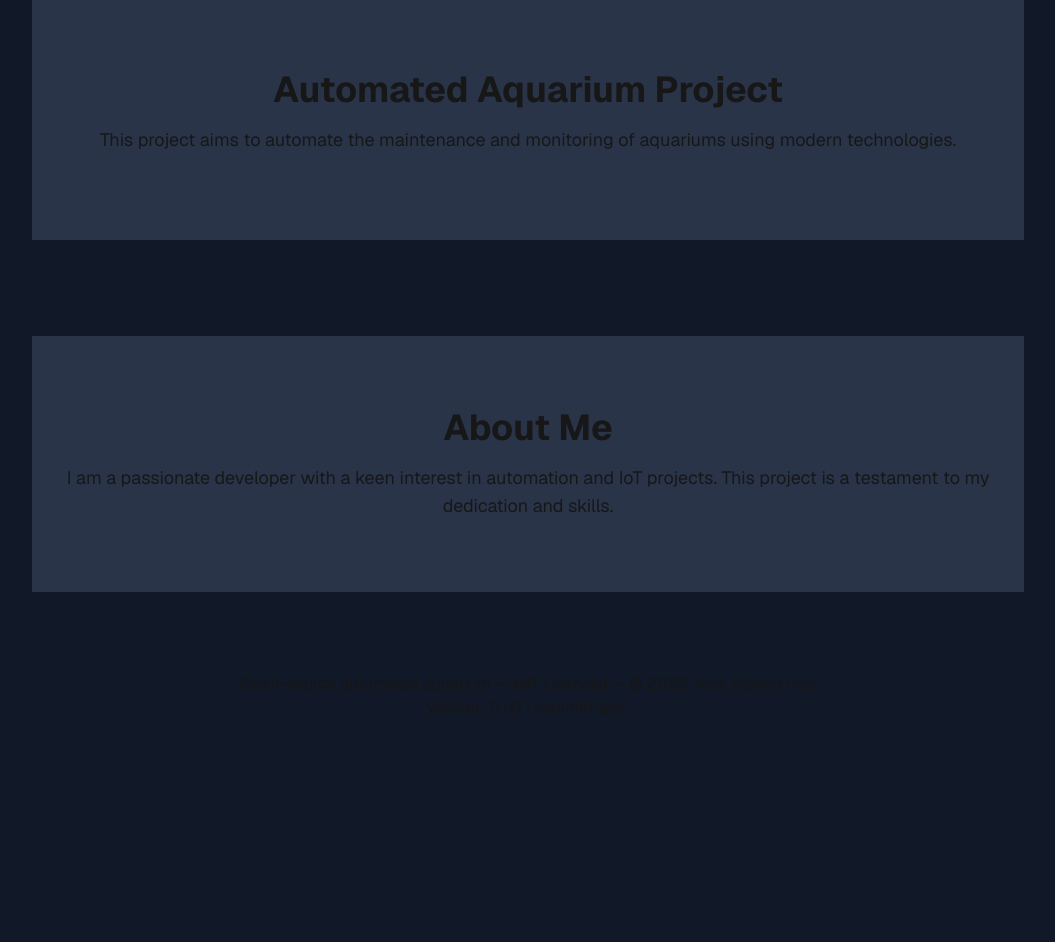
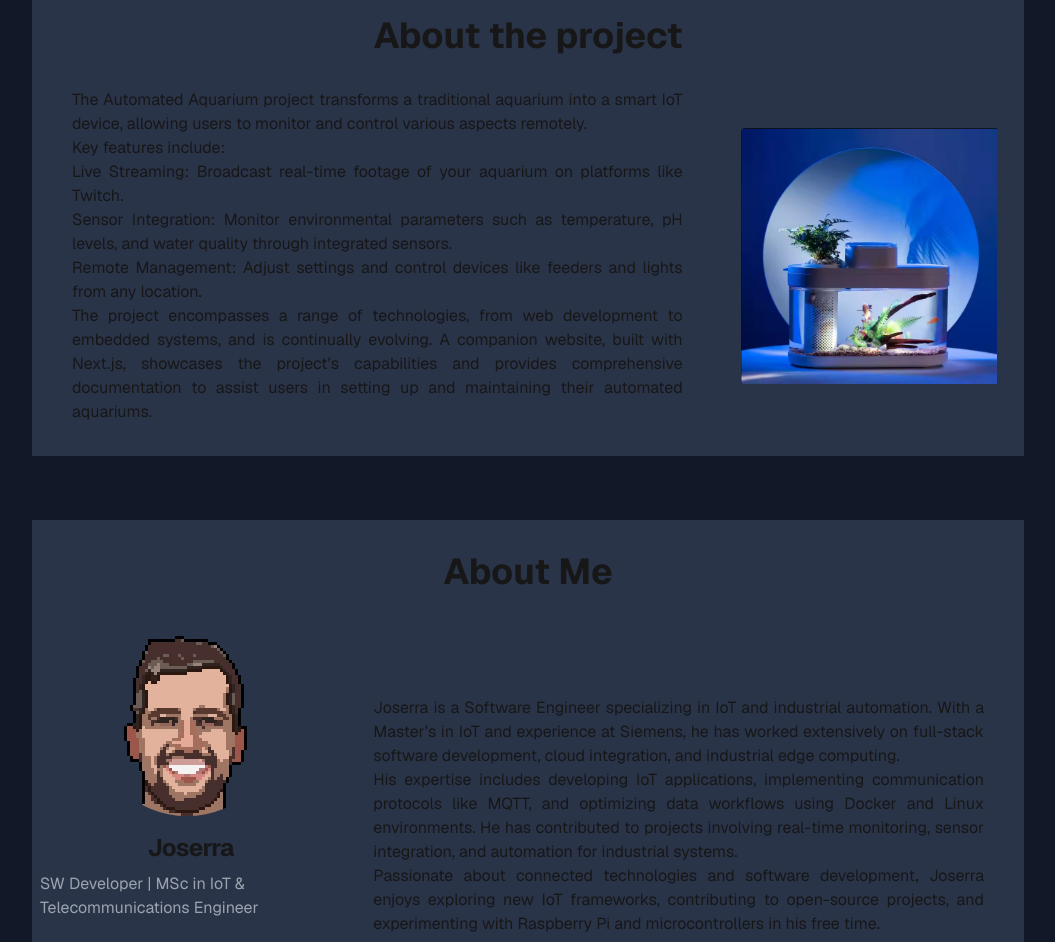
Before and after one commit to gowthamde24/automated-aquarium-web, a Next.js app: page /about in a window 1280 px wide. Shown: the part 160-1102 px from the top of the page, without its empty margins (112-1167 px from the left). Before the commit the page ends 880 px from the top, so only its background shows below. Built offline with nearby package versions, Linux system fonts and the light colour scheme.

Commit message:
Feat: Fill "About" page

```diff
--- a/src/app/about/page.tsx
+++ b/src/app/about/page.tsx
@@ -1,16 +1,87 @@
+import Image from "next/image";
+import { SocialIcons } from "@/components/Social-Icons";
+
 export default function About() {
   return (
     <div className="flex flex-col items-center justify-center p-8 pb-20 gap-16 sm:p-20 pt-32 ml-16 mr-16">
-      <div className="bg-[rgb(42,52,73)] w-full h-64 flex items-center justify-center mb-8">
-        <div className="text-center">
-          <h1 className="text-4xl font-bold mb-4">Automated Aquarium Project</h1>
-          <p className="text-lg">This project aims to automate the maintenance and monitoring of aquariums using modern technologies.</p>
+      <div className="bg-[rgb(42,52,73)] w-full">
+        <h1 className="text-4xl font-bold text-center mt-8">
+          About the project
+        </h1>
+        <div className="divide-y divide-gray-200">
+          <div className="space-y-2 xl:grid xl:grid-cols-3 xl:gap-x-8 xl:space-y-0 items-center">
+            <div className="prose prose-invert max-w-none pt-8 pb-8 xl:col-span-2 flex ml-10 text-justify">
+              The Automated Aquarium project transforms a traditional aquarium
+              into a smart IoT device, allowing users to monitor and control
+              various aspects remotely.
+              <br className="extra-space" />
+              Key features include: <br className="extra-space" />
+              Live Streaming: Broadcast real-time footage of your aquarium on platforms like
+              Twitch.<br/>
+              Sensor Integration: Monitor environmental parameters such
+              as temperature, pH levels, and water quality through integrated
+              sensors.<br/>
+              Remote Management: Adjust settings and control devices
+              like feeders and lights from any location.
+              <br className="extra-space" />
+              The project encompasses a range of technologies, from web development to embedded systems,
+              and is continually evolving. A companion website, built with
+              Next.js, showcases the project&rsquo;s capabilities and provides
+              comprehensive documentation to assist users in setting up and
+              maintaining their automated aquariums.
+            </div>
+            <div className="flex flex-col items-center space-x-2">
+              <Image
+                src="/aboutProject.png"
+                alt="avatar"
+                width={256}
+                height={256}
+                className="h-256 w-256 rounded-s"
+              />
+            </div>
+          </div>
         </div>
       </div>
-      <div className="bg-[rgb(42,52,73)] w-full h-64 flex items-center justify-center">
-        <div className="text-center">
-          <h1 className="text-4xl font-bold mb-4">About Me</h1>
-          <p className="text-lg">I am a passionate developer with a keen interest in automation and IoT projects. This project is a testament to my dedication and skills.</p>
+      <div className="bg-[rgb(42,52,73)] w-full">
+        <h1 className="text-4xl font-bold text-center mt-8">About Me</h1>
+        <div className="divide-y divide-gray-200">
+          <div className="space-y-2 xl:grid xl:grid-cols-3 xl:gap-x-8 xl:space-y-0 items-center">
+            <div className="flex flex-col items-center space-x-2 pt-8 mb-8">
+              <Image
+                src="/aboutMe.png"
+                alt="avatar"
+                width={192}
+                height={192}
+                className="h-48 w-48 rounded-full"
+              />
+              <h3 className="pt-4 pb-2 text-2xl leading-8 font-bold tracking-tight">
+                Joserra
+              </h3>
+              <div className="text-gray-400">
+                SW Developer | MSc in IoT & Telecommunications Engineer
+              </div>
+              <div className="flex space-x-3 pt-6">
+                <SocialIcons />
+              </div>
+            </div>
+            <div className="prose prose-invert max-w-none pt-8 pb-8 xl:col-span-2 flex mr-10 h-64 text-justify">
+              Joserra is a Software Engineer specializing in IoT and industrial
+              automation. With a Master’s in IoT and experience at Siemens, he
+              has worked extensively on full-stack software development, cloud
+              integration, and industrial edge computing.
+              <br className="extra-space" />
+              His expertise includes developing IoT applications, implementing
+              communication protocols like MQTT, and optimizing data workflows
+              using Docker and Linux environments. He has contributed to
+              projects involving real-time monitoring, sensor integration, and
+              automation for industrial systems.
+              <br className="extra-space" />
+              Passionate about connected technologies and software development,
+              Joserra enjoys exploring new IoT frameworks, contributing to
+              open-source projects, and experimenting with Raspberry Pi and
+              microcontrollers in his free time.
+            </div>
+          </div>
         </div>
       </div>
     </div>
--- a/src/app/globals.css
+++ b/src/app/globals.css
@@ -31,3 +31,7 @@ body {
   justify-content: space-between;
   height: 100%;
 }
+
+.extra-space {
+  margin-bottom: 1rem; /* Adjust the value as needed */
+}
--- a/src/components/Header.tsx
+++ b/src/components/Header.tsx
@@ -2,9 +2,9 @@
 "use client";
 // Import necessary modules
 import Link from "next/link";
-import { FaGithub, FaLinkedin } from "react-icons/fa";
 import Image from "next/image";
 import { useState } from "react";
+import { SocialIcons } from "./Social-Icons";
 
 // Define the Header component
 export default function Header() {
@@ -121,28 +121,3 @@ export default function Header() {
     </header>
   );
 }
-
-// Define the SocialIcons component
-function SocialIcons() {
-  return (
-    <div className="flex gap-x-4">
-      {/* LinkedIn icon */}
-      <a
-        href="https://www.linkedin.com/in/jos%C3%A9-ram%C3%B3n-h-572a86234/"
-        target="_blank"
-        rel="noopener noreferrer"
-      >
-        <FaLinkedin className="text-white hover:text-gray-300" />
-      </a>
-      {/* GitHub icon */}
-      <a
-        href="https://github.com/Joserra13/automated-aquarium"
-        target="_blank"
-        rel="noopener noreferrer"
-      >
-        <FaGithub className="text-white hover:text-gray-300" />
-      </a>
-      {/* Add more social media icons as needed */}
-    </div>
-  );
-}
--- /dev/null
+++ b/src/components/Social-Icons.tsx
@@ -0,0 +1,26 @@
+import { FaGithub, FaLinkedin } from "react-icons/fa";
+
+// Define the SocialIcons component
+export function SocialIcons() {
+    return (
+      <div className="flex gap-x-4">
+        {/* LinkedIn icon */}
+        <a
+          href="https://www.linkedin.com/in/jos%C3%A9-ram%C3%B3n-h-572a86234/"
+          target="_blank"
+          rel="noopener noreferrer"
+        >
+          <FaLinkedin className="text-white hover:text-gray-300" />
+        </a>
+        {/* GitHub icon */}
+        <a
+          href="https://github.com/Joserra13/automated-aquarium"
+          target="_blank"
+          rel="noopener noreferrer"
+        >
+          <FaGithub className="text-white hover:text-gray-300" />
+        </a>
+        {/* Add more social media icons as needed */}
+      </div>
+    );
+  }
```
Also changed, not shown: public/aboutMe.png (added), public/aboutProject.png (added).
